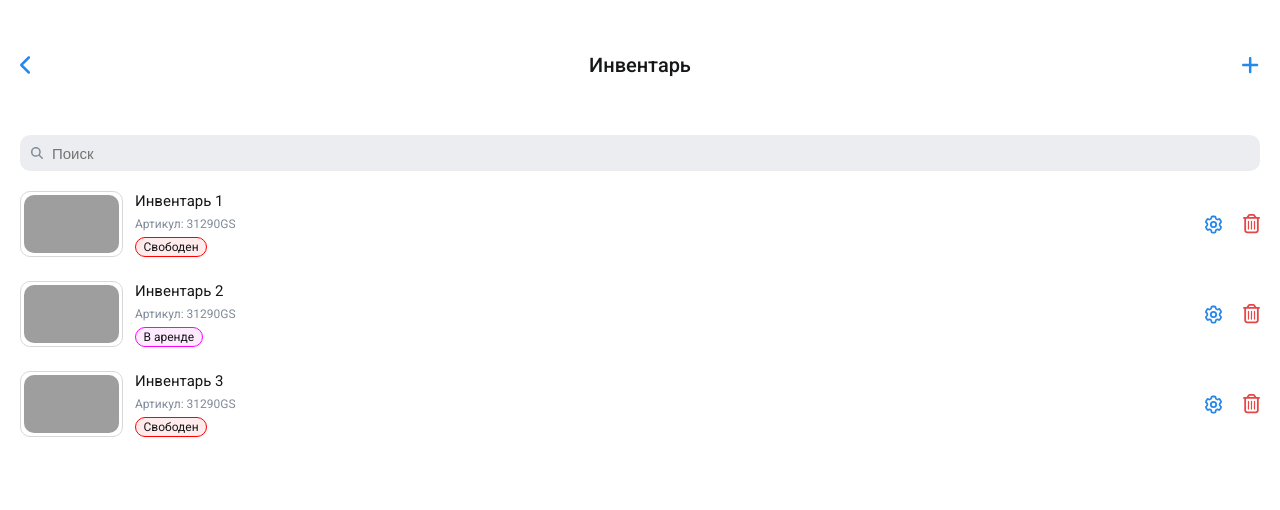
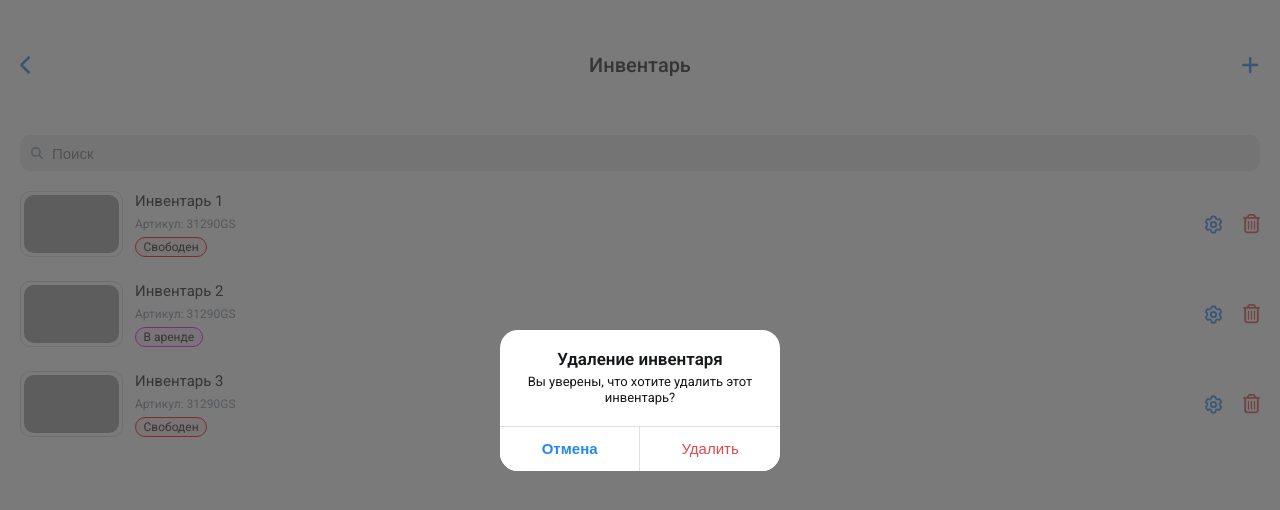
Before and after one commit to Learde/rih-widget-admin, a Vue app: page /inventories in a window 1280 px wide. Both pictures are taken after a click on the icon 1251 px from the left and 224 px from the top of the page. Shown: the top 510 px of the page. Built offline with nearby package versions, Linux system fonts and the light colour scheme; grey boxes are pictures that could not be loaded.

Commit message:
feat: add delete confirmation modal

```diff
--- a/index.html
+++ b/index.html
@@ -5,7 +5,7 @@
         <link rel="preconnect" href="https://fonts.googleapis.com" />
         <link rel="preconnect" href="https://fonts.gstatic.com" crossorigin />
         <link
-            href="https://fonts.googleapis.com/css2?family=Roboto:wght@400;500&display=swap"
+            href="https://fonts.googleapis.com/css2?family=Roboto:wght@400;500;600&display=swap"
             rel="stylesheet"
         />
         <link rel="icon" href="/favicon.ico" />
--- a/src/components/inventory/InventoryCard.vue
+++ b/src/components/inventory/InventoryCard.vue
@@ -1,6 +1,6 @@
 <script setup>
+import { IconDelete, IconSettings } from "@/icones";
 import { BaseBadge } from "@/components";
-import { IconDelete, IconSettings } from "@/icones";
 
 defineProps({
     inventory: {
@@ -8,6 +8,7 @@ defineProps({
         required: true,
     },
 });
+defineEmits(["delete", "edit"]);
 </script>
 
 <template>
@@ -23,8 +24,8 @@ defineProps({
             }}</BaseBadge>
         </div>
         <div class="actions">
-            <IconSettings class="edit" />
-            <IconDelete class="delete" />
+            <IconSettings class="edit" @click="$emit('edit')" />
+            <IconDelete class="delete" @click="$emit('delete')" />
         </div>
     </div>
 </template>
--- a/src/components/uikit/index.js
+++ b/src/components/uikit/index.js
@@ -4,6 +4,8 @@ export { default as BaseCheckbox } from "./checkbox/BaseCheckbox.vue";
 export { default as CheckboxWithAdditional } from "./checkbox/CheckboxWithAdditional.vue";
 
 export { default as BaseToggler } from "./toggler/BaseToggler.vue";
+
+export { default as BaseDeleteModal } from "./modal/BaseDeleteModal.vue";
 
 export { default as BaseSelectMenu } from "./select/BaseSelectMenu.vue";
 
--- /dev/null
+++ b/src/components/uikit/modal/BaseDeleteModal.vue
@@ -0,0 +1,83 @@
+<script setup>
+import { useVModel } from "@vueuse/core";
+
+const props = defineProps({ modelValue: { type: Boolean, default: false } });
+const emit = defineEmits(["update:modelValue", "accept"]);
+
+const modelValue = useVModel(props, "modelValue", emit);
+</script>
+
+<template>
+    <div class="wrapper" v-if="modelValue" @click="modelValue = false">
+        <div class="content" @click.stop="">
+            <h3 class="title"><slot name="title" /></h3>
+            <p class="description"><slot name="description" /></p>
+            <div class="actions">
+                <button class="button cancel" @click="modelValue = false">Отмена</button>
+                <button class="button delete">Удалить</button>
+            </div>
+        </div>
+    </div>
+</template>
+
+<style lang="scss" scoped>
+.wrapper {
+    position: fixed;
+    inset: 0;
+    z-index: 999;
+    display: flex;
+    align-items: center;
+    justify-content: center;
+    background: rgb(66 66 66 / 70%);
+}
+
+.content {
+    width: 280px;
+    padding: 19px 16px 0;
+    overflow: hidden;
+    text-align: center;
+    background: #fff;
+    border-radius: 18px;
+}
+
+.title {
+    display: inline-block;
+    margin-bottom: 7px;
+    font-size: 17px;
+    font-weight: 600;
+    line-height: 16px;
+}
+
+.description {
+    display: inline-block;
+    margin-bottom: 20px;
+    font-size: 13px;
+    line-height: 16px;
+}
+
+button {
+    width: 100%;
+    height: 44px;
+    font-size: 15px;
+    text-align: center;
+    cursor: pointer;
+    background-color: #fff;
+    border: none;
+}
+
+.actions {
+    display: flex;
+    margin: 0 -16px;
+    border-top: 0.5px solid rgba(0 0 0 / 12%);
+}
+
+.cancel {
+    font-weight: 600;
+    color: var(--c-primary);
+    border-right: 0.5px solid rgba(0 0 0 / 12%);
+}
+
+.delete {
+    color: var(--c-red);
+}
+</style>
--- a/src/views/InventoriesPage.vue
+++ b/src/views/InventoriesPage.vue
@@ -1,5 +1,6 @@
 <script setup>
-import { BaseSearchInput, InventoryCard } from "@/components";
+import { BaseDeleteModal, BaseSearchInput, InventoryCard } from "@/components";
+import { ref } from "vue";
 
 const inventories = [
     {
@@ -24,6 +25,12 @@ const inventories = [
         state: { title: "Свободен", stateConst: "FREE", color: "#ff0000" },
     },
 ];
+
+const showModal = ref(false);
+
+const handleDeleting = function () {
+    showModal.value = true;
+};
 </script>
 
 <template>
@@ -34,9 +41,15 @@ const inventories = [
                 :inventory="inventory"
                 v-for="inventory in inventories"
                 :key="inventory.id"
+                @delete="handleDeleting"
             />
         </div>
     </div>
+
+    <BaseDeleteModal v-model="showModal">
+        <template #title> Удаление инвентаря </template>
+        <template #description> Вы уверены, что хотите удалить этот инвентарь? </template>
+    </BaseDeleteModal>
 </template>
 
 <style lang="scss" scoped>
```
